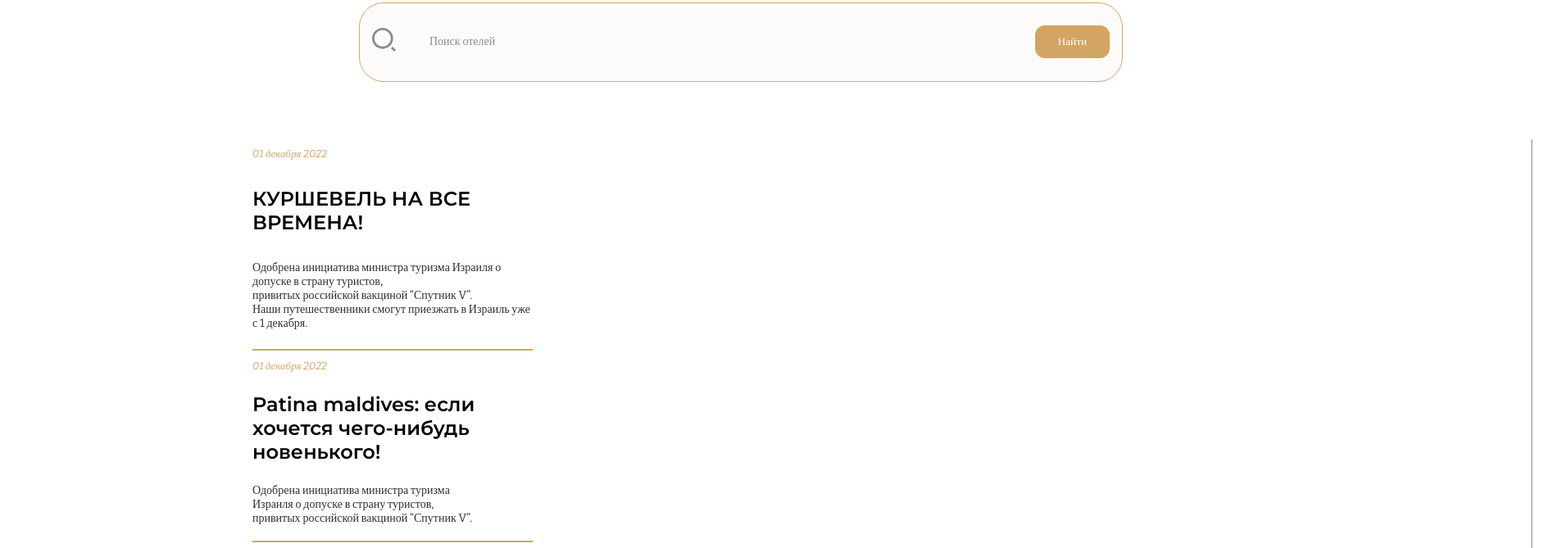
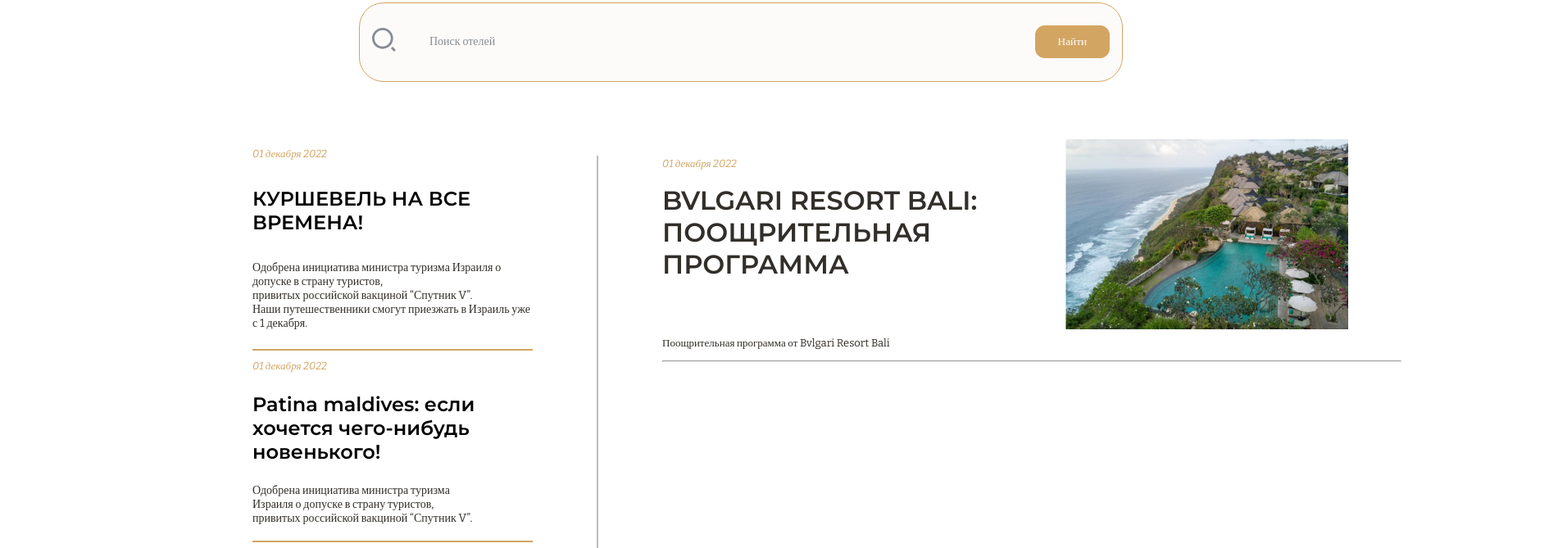
Before and after one commit to D1ORdev/carte, a plain HTML site: page index.html in a window 1280 px wide. Shown: the part 840-1509 px from the top of the page at 82% size, 1890 px wide, since content can reach past the window. Drawn offline with nearby package versions, Linux system fonts and the light colour scheme.

Commit message:
asal honey

```diff
--- a/assets/style.css
+++ b/assets/style.css
@@ -423,11 +423,11 @@
     width: 2px;
     height: 1430px;
     background-color:rgba(189, 189, 189, 1);
-    margin-left: 880px;
+    margin-left: 700px;
     margin-top: -1430px;
 }
 #recards{
-    margin-left: 980px;
+    margin-left: 800px;
     margin-top: -1450px;
 }
 .reall{
--- a/index.html
+++ b/index.html
@@ -66,6 +66,7 @@
             </div>
 
       </section>
+
             <section id="card">
             <div class="all">
                 <div class="first">
@@ -92,7 +93,6 @@
                     <h4>Одобрена инициатива министра туризма<br>Израиля о допуске в страну туристов,<br>привитых российской вакциной “Спутник V”. </h4>
                     <hr class="firsthr1">
                 </div>
-      </div>
 
                 <div class="first2">
                     <h1>
@@ -108,6 +108,7 @@
                     </h4>
                     <hr class="firsthr2">
                 </div>
+
                 <div class="first3">
                     <h1>
                         01 декабря 2022
@@ -146,10 +147,17 @@
                     </h4>
                     <hr class="firsthr5">
                 </div>
+            </div>
 
+
+            <div class="verticalline"> </div>
+
+
+            </div>
         </section>
+
         <section id="recards">
-        <div class="verticalline"> </div>
+
             <div class="reall">
                 <div class="refirst">
                     <div class="refirsttexts">
@@ -163,12 +171,15 @@
                         <p>Поощрительная программа от Bvlgari Resort Bali</p>
                         <hr class="refirsthr"> </hr>
                     </div>
-
-                <img src="/assets/images/img 2.png" alt="rasm" class="rasmniki">
-
+                   <div class="rasmniki">
+                    <img src="/assets/images/img 2.png" alt="rasm">
+                   </div>
                 </div>
             </div>
         </section>
+
+
+
     </main>
 
     <footer>
```
Lines whose indentation alone changed are shown as unchanged.
